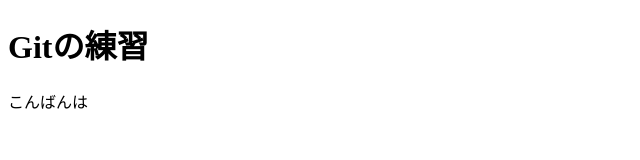
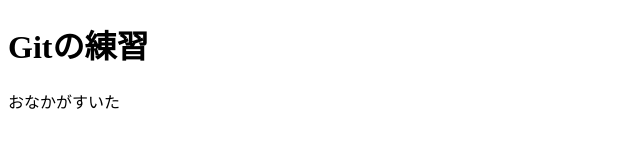
Before and after one commit to yskf-recurrent01/git-lesson, a plain HTML site: page index.html in a window 1280 px wide. Shown: the full height of the page, 0-640 px from the left. Drawn offline with Linux system fonts and the light colour scheme.

Commit message:
fix: メッセージを修正

```diff
--- a/index.html
+++ b/index.html
@@ -7,6 +7,6 @@
 </head>
 <body>
     <h1>Gitの練習</h1>
-    <p>こんばんは</p>
+    <p>おなかがすいた</p>
 </body>
 </html>
```
